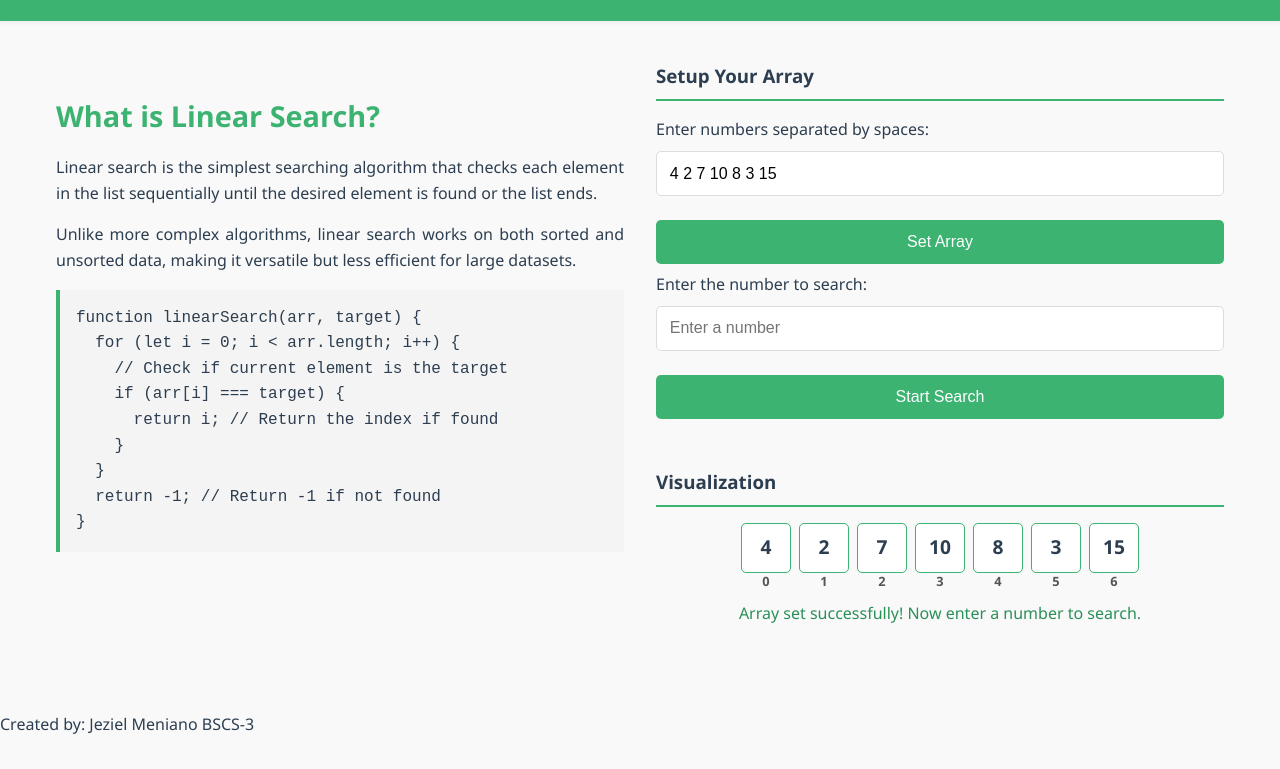
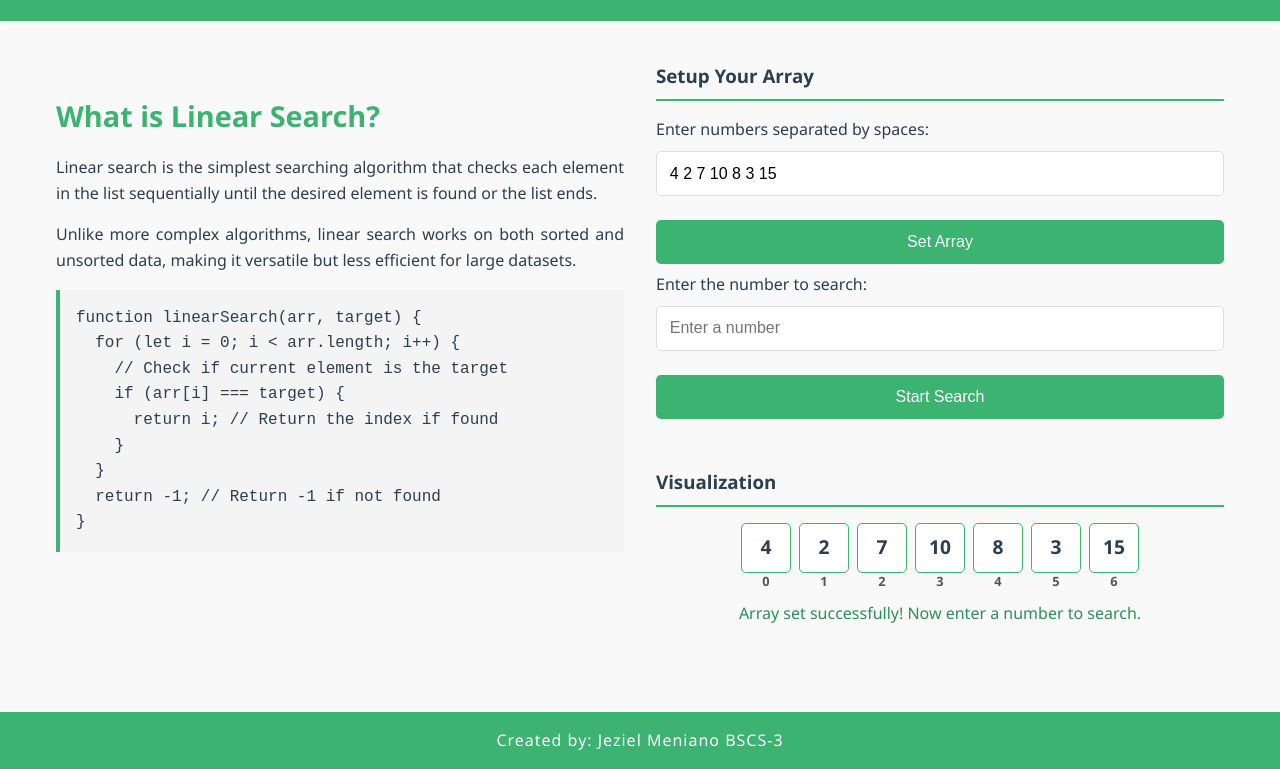
Before and after one commit to jezielmeniano/LinearSearch, a plain HTML site: page index.html in a window 1280 px wide. Shown: the part 78-847 px from the top of the page. Before the commit the page ends 815 px from the top, so only its background shows below. Drawn offline with Linux system fonts and the light colour scheme.

Commit message:
Update index.html

```diff
--- a/index.html
+++ b/index.html
@@ -5,7 +5,6 @@
     <meta name="viewport" content="width=device-width, initial-scale=1.0">
     <title>Linear Search Algorithm</title>
     <style>
-        /* Overall document styling */
         :root {
             --primary: #2c3e50;
             --mint: #3cb371;
@@ -13,6 +12,15 @@
             --light: #ecf0f1;
             --dark: #34495e;
             --shadow: rgba(0, 0, 0, 0.05);
+        }
+        footer {
+             background: var(--mint);
+             color: white;
+             text-align: center;
+             padding: 1rem 0;
+             width: 100%;
+             font-weight: 300;
+             letter-spacing: 1px;
         }
 
         * {
```
